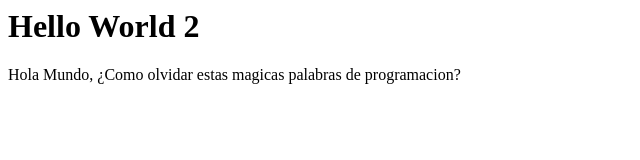
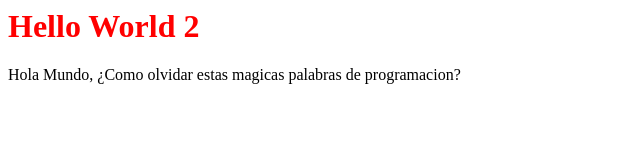
Before and after one commit to MigAbad96/Prueba, a plain HTML site: page index.html in a window 1280 px wide. Shown: the whole page, without its empty margins (0-640 px from the left). Drawn offline with Linux system fonts and the light colour scheme.

Commit message:
Update index.html

```diff
--- a/index.html
+++ b/index.html
@@ -3,7 +3,7 @@
 	<title>Documento nuevo</title>
 </head>
 <body>
-	<h1>Hello World 2</h1>
+	<h1 style="color:red;">Hello World 2</h1>
 	<p>Hola Mundo, ¿Como olvidar estas magicas palabras de programacion?</p>
 
 </body>
```
